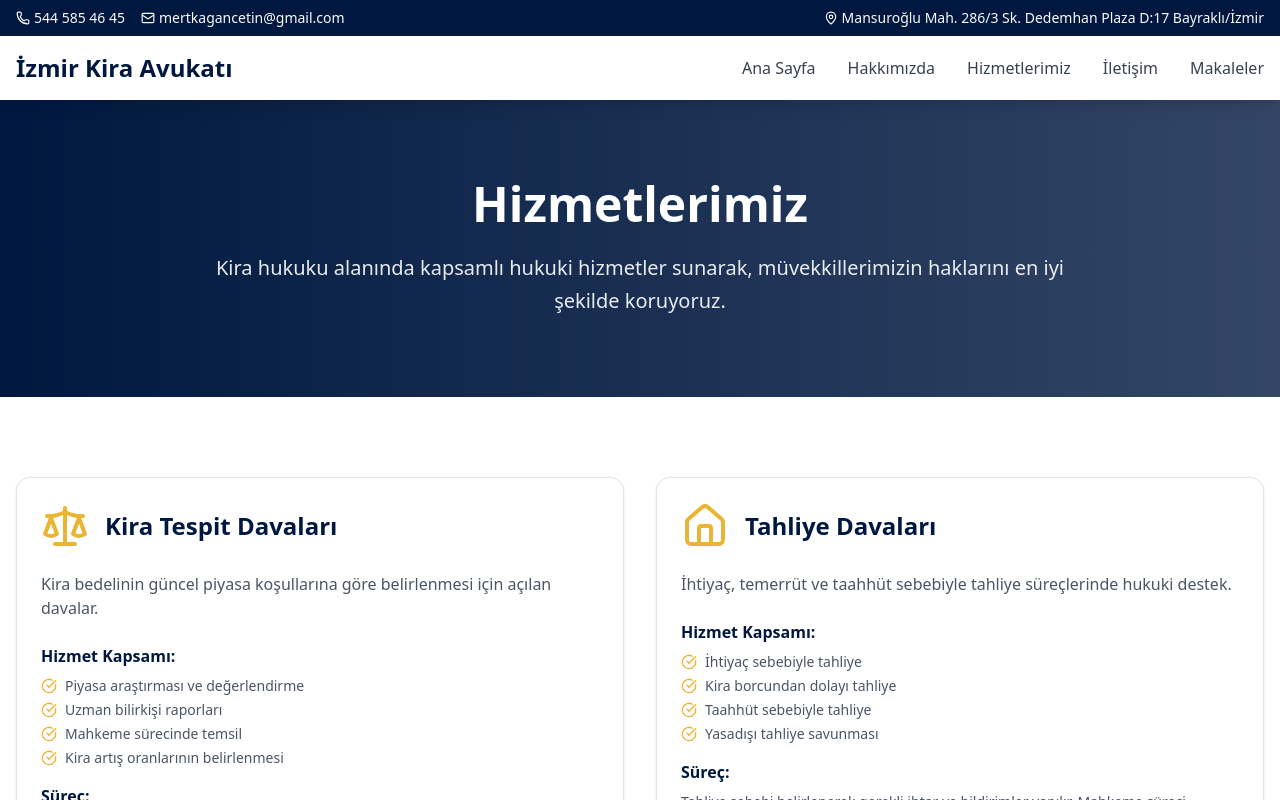
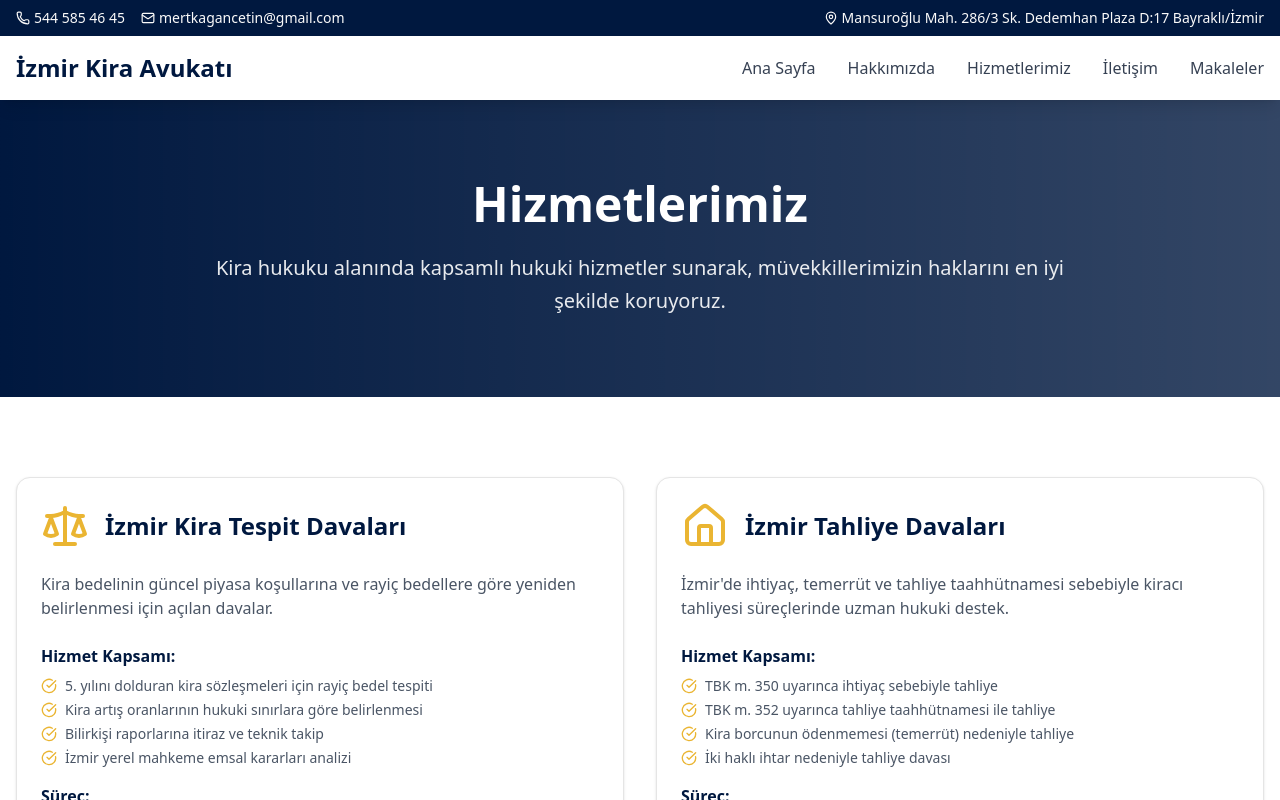
Before and after one commit to pixelmirage/site, a React (Vite) app: page /hizmetlerimiz in a window 1280 px wide. Shown: the top 800 px of the page. Built offline with nearby package versions, Linux system fonts and the light colour scheme.

Commit message:
SEO: Optimized H1, Meta tags, and content based on competitor analysis (barisketboga.av.tr)

```diff
--- a/index.html
+++ b/index.html
@@ -5,8 +5,8 @@
     <link rel="icon" type="image/x-icon" href="/favicon.ico" />
     <meta name="viewport" content="width=device-width, initial-scale=1.0" />
 
-    <title>İzmir Kira Avukatı | Av. Mert Kağan Çetin | Tahliye ve Kira Davaları</title>
-    <meta name="description" content="Av. Mert Kağan Çetin İzmir'de avukatlık hizmeti vermektedir. İzmir kira avukatı, İzmir miras avukatı, İzmir boşanma avukatı. Tahliye davaları, kira tespiti ve hukuki danışmanlıkta uzman." />
+    <title>İzmir Kira ve Tahliye Davası Avukatı - Av. Mert Kağan Çetin</title>
+    <meta name="description" content="İzmir kira avukatı Mert Kağan Çetin ile kira ve tahliye davalarında profesyonel destek. Kiracı tahliyesi, kira tespiti ve tahliye taahhütnamesi süreçlerinde uzman hukuk bürosu." />
     <meta name="keywords" content="izmir avukat, izmir kira avukatı, izmir boşanma avukatı, izmir miras avukatı, tahliye davası, kira tespit davası, kira hukuku, bayraklı avukat, mert kağan çetin" />
     <meta name="author" content="Av. Mert Kağan Çetin" />
     <meta name="robots" content="index, follow" />
@@ -73,7 +73,7 @@
   <body>
     <div id="root">
       <header>
-        <h1>İzmir Kira Avukatı - Av. Mert Kağan Çetin</h1>
+        <h1>İzmir Kira ve Tahliye Davası Avukatı</h1>
         <p>İzmir Bayraklı'da kira hukuku, tahliye davaları ve kira tespit davaları alanında uzman avukatlık hizmeti.</p>
       </header>
       <main>
--- a/src/components/HomePage.jsx
+++ b/src/components/HomePage.jsx
@@ -65,10 +65,10 @@ const HomePage = () => {
           <div className="grid grid-cols-1 lg:grid-cols-2 gap-12 items-center">
             <div>
               <h1 className="text-4xl md:text-5xl font-bold mb-6 leading-tight">
-                İzmir Avukatı: Kira, Boşanma ve Miras Hukuku Davalarında Güvenilir Çözüm Ortağınız <span className="block text-lg font-semibold text-white/90">Avukat Mert Kağan Çetin</span>
+                İzmir Kira ve Tahliye Davası Avukatı: Güvenilir Çözüm Ortağınız <span className="block text-lg font-semibold text-white/90">Avukat Mert Kağan Çetin</span>
               </h1>
               <p className="text-xl mb-8 text-white/90">
-                Av. Mert Kağan Çetin, İzmir'de kira hukuku, boşanma hukuku ve miras hukuku alanlarındaki uzmanlığıyla müvekkillerine profesyonel hukuki destek sunar. Kira tespit, tahliye davaları, boşanma danışmanlığı, miras hukuku ve gayrimenkul hukuku konularında haklarınızı korumak için doğru adrestesiniz.
+                İzmir kira avukatı olarak Av. Mert Kağan Çetin, kira tespiti, kiracı tahliyesi ve tahliye taahhütnamesi süreçlerinde uzmanlaşmıştır. İzmir'de kira hukuku, boşanma ve miras hukuku alanlarında profesyonel hukuki destek sunarak haklarınızı en etkili şekilde koruyoruz.
               </p>
               <div className="flex flex-col sm:flex-row gap-4">
                 <Button
--- a/src/components/ServicesPage.jsx
+++ b/src/components/ServicesPage.jsx
@@ -20,27 +20,27 @@ const ServicesPage = () => {
   const services = [
     {
       icon: <Scale className="w-12 h-12 text-accent" aria-label="İzmir Kira Avukatı - Kira Tespit Davaları" title="İzmir Kira Avukatı" />,
-      title: "Kira Tespit Davaları",
-      description: "Kira bedelinin güncel piyasa koşullarına göre belirlenmesi için açılan davalar.",
+      title: "İzmir Kira Tespit Davaları",
+      description: "Kira bedelinin güncel piyasa koşullarına ve rayiç bedellere göre yeniden belirlenmesi için açılan davalar.",
       details: [
-        "Piyasa araştırması ve değerlendirme",
-        "Uzman bilirkişi raporları",
-        "Mahkeme sürecinde temsil",
-        "Kira artış oranlarının belirlenmesi"
+        "5. yılını dolduran kira sözleşmeleri için rayiç bedel tespiti",
+        "Kira artış oranlarının hukuki sınırlara göre belirlenmesi",
+        "Bilirkişi raporlarına itiraz ve teknik takip",
+        "İzmir yerel mahkeme emsal kararları analizi"
       ],
-      process: "Öncelikle mevcut kira sözleşmesi ve piyasa koşulları analiz edilir. Gerekli belgeler hazırlanarak mahkemeye başvuru yapılır."
+      process: "Mevcut kira sözleşmesi incelenir, bölgedeki rayiç bedeller araştırılır ve İzmir Sulh Hukuk Mahkemelerinde dava süreci yönetilir."
     },
     {
       icon: <Home className="w-12 h-12 text-accent" aria-label="İzmir Kira Avukatı - Tahliye Davaları" title="İzmir Kira Avukatı" />,
-      title: "Tahliye Davaları",
-      description: "İhtiyaç, temerrüt ve taahhüt sebebiyle tahliye süreçlerinde hukuki destek.",
+      title: "İzmir Tahliye Davaları",
+      description: "İzmir'de ihtiyaç, temerrüt ve tahliye taahhütnamesi sebebiyle kiracı tahliyesi süreçlerinde uzman hukuki destek.",
       details: [
-        "İhtiyaç sebebiyle tahliye",
-        "Kira borcundan dolayı tahliye",
-        "Taahhüt sebebiyle tahliye",
-        "Yasadışı tahliye savunması"
+        "TBK m. 350 uyarınca ihtiyaç sebebiyle tahliye",
+        "TBK m. 352 uyarınca tahliye taahhütnamesi ile tahliye",
+        "Kira borcunun ödenmemesi (temerrüt) nedeniyle tahliye",
+        "İki haklı ihtar nedeniyle tahliye davası"
       ],
-      process: "Tahliye sebebi belirlenerek gerekli ihtar ve bildirimler yapılır. Mahkeme süreci boyunca müvekkil temsil edilir."
+      process: "İzmir kira avukatı ekibimizle tahliye sebebi analiz edilir, gerekli ihtarnameler gönderilir ve mahkeme süreci hızlıca başlatılır."
     },
     {
       icon: <FileText className="w-12 h-12 text-accent" aria-label="İzmir Kira Avukatı - Kira Sözleşmesi Hazırlama" title="İzmir Kira Avukatı" />,
```
